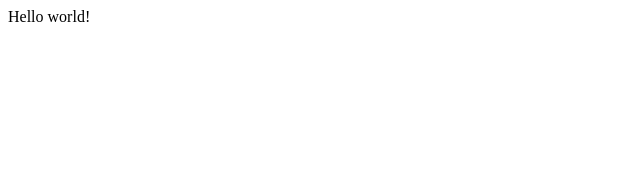
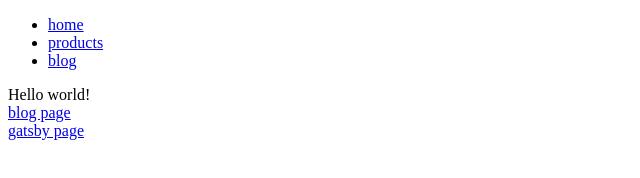
Before and after one commit to mfaizan1/gatsby-part-1, a Gatsby site: page / in a window 1280 px wide. Shown: the whole page, without its empty margins (0-640 px from the left). Built offline with nearby package versions, Linux system fonts and the light colour scheme; Gatsby itself is replaced by a stand-in of ours.

Commit message:
basic project setup with navbar

```diff
--- /dev/null
+++ b/src/components/Navbar.js
@@ -0,0 +1,21 @@
+import React from "react"
+import { Link } from "gatsby"
+function Navbar() {
+  return (
+    <nav>
+      <ul>
+        <li>
+          <Link to="/">home</Link>
+        </li>
+        <li>
+          <Link to="/products">products</Link>
+        </li>
+        <li>
+          <Link to="/blog">blog</Link>
+        </li>
+      </ul>
+    </nav>
+  )
+}
+
+export default Navbar
--- /dev/null
+++ b/src/pages/404.js
@@ -0,0 +1,5 @@
+import React from "react"
+
+export default function errorPage() {
+  return <h1>Page doesn't exist</h1>
+}
--- a/src/pages/index.js
+++ b/src/pages/index.js
@@ -1,5 +1,16 @@
 import React from "react"
+import { Link } from "gatsby"
+import Navbar from "../components/Navbar"
 
 export default function Home() {
-  return <div>Hello world!</div>
+  return (
+    <div>
+      <Navbar />
+      Hello world!
+      <div>
+        <Link href="/blog">blog page</Link>
+      </div>
+      <a href="https://www.gatsbyjs.org">gatsby page</a>
+    </div>
+  )
 }
--- /dev/null
+++ b/src/pages/products.js
@@ -0,0 +1,5 @@
+import React from "react"
+
+export default function products() {
+  return <div>Products</div>
+}
```
Also changed, not shown: src/pages/blog.js (added, +13 -0 lines).
